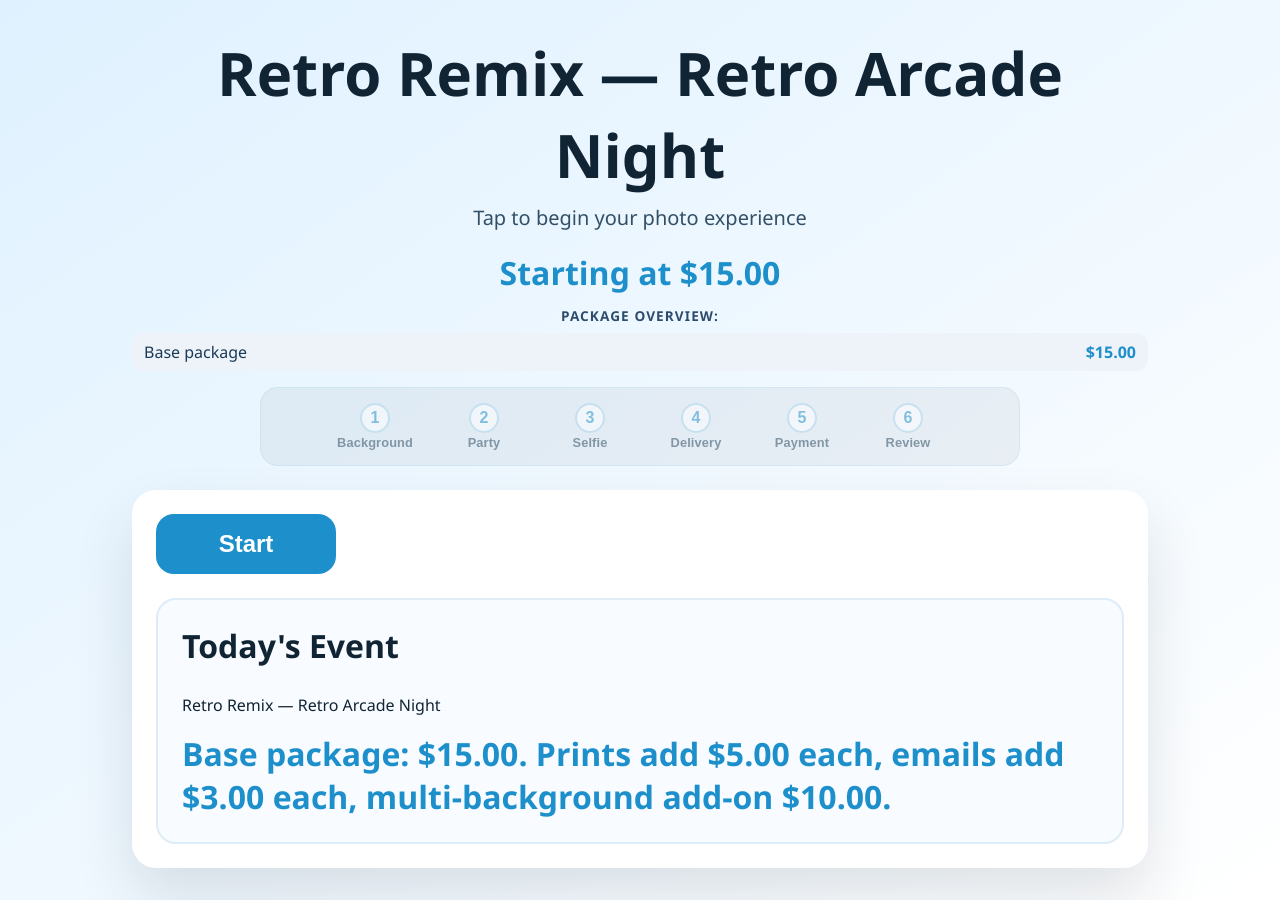
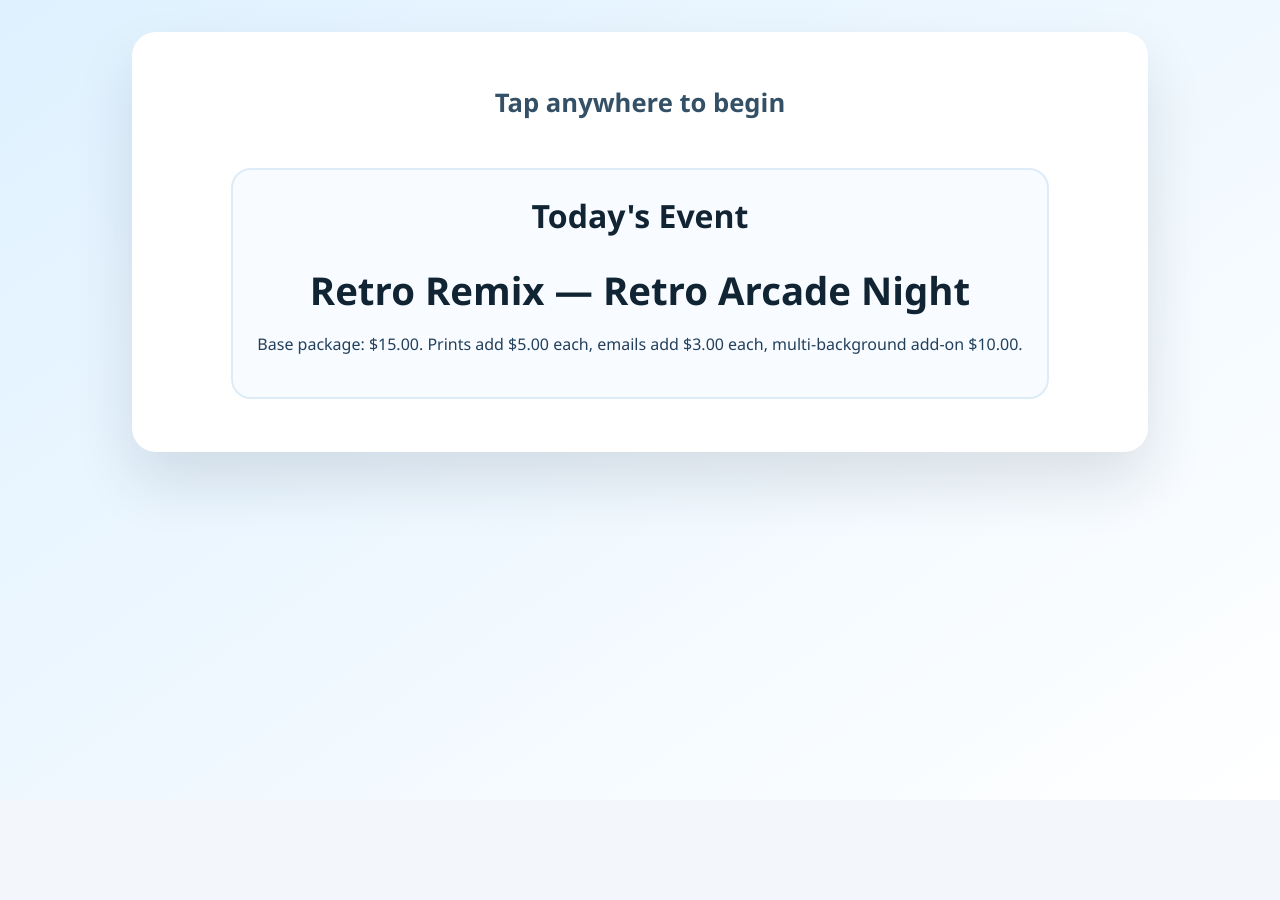
Before and after one commit to johnjimenez-it/Sprint3, a plain HTML site: page index.html in a window 1280 px wide. After the commit the page ends 800 px from the top, so only its background shows below. Drawn offline with Linux system fonts and the light colour scheme.

Commit message:
Refine welcome screen layout

```diff
--- a/index.html
+++ b/index.html
@@ -6,23 +6,27 @@
   <title>Green Screen Kiosk</title>
   <link rel="stylesheet" href="styles.css" />
 </head>
-<body>
+<body class="is-welcome-screen">
   <main id="app">
     <header class="app-header">
-      <h1 id="eventName">Green Screen Express</h1>
-      <p class="subtitle" id="eventTagline">Tap to begin your photo experience</p>
-      <p class="price" id="eventPrice"></p>
-      <div class="price running-total" id="running-total" aria-live="polite"></div>
+      <div class="running-total" id="running-total" aria-live="polite"></div>
     </header>
 
     <nav id="progress-indicator" class="progress-indicator" aria-label="Photo experience progress"></nav>
 
-    <section id="screen-welcome" class="screen active">
-      <button class="primary" id="start-btn" title="Tap to begin the kiosk flow">Start</button>
+    <section
+      id="screen-welcome"
+      class="screen active"
+      role="button"
+      tabindex="0"
+      aria-label="Tap anywhere to begin the kiosk flow"
+    >
+      <p class="welcome-instruction" id="welcome-instruction" aria-hidden="true">Tap anywhere to begin</p>
       <div class="info-card">
         <h2>Today's Event</h2>
         <p id="event-name"></p>
-        <p class="price" id="price-info"></p>
+        <p class="subtitle" id="eventTagline"></p>
+        <p id="price-info"></p>
       </div>
     </section>
 
--- a/script.js
+++ b/script.js
@@ -100,6 +100,8 @@ function showScreen(targetId) {
       currentScreenIndex = index;
     }
   });
+
+  document.body.classList.toggle('is-welcome-screen', targetId === 'screen-welcome');
 
   const progressIndex = progressScreens.indexOf(targetId);
   if (progressIndex !== -1) {
@@ -262,11 +264,22 @@ function init() {
       resetIdleTimer();
     });
   }
+  document.body.classList.add('is-welcome-screen');
   updateProgress('screen-welcome');
 }
 
 function setupNavigation() {
-  document.getElementById('start-btn').addEventListener('click', () => showScreen('screen-background'));
+  const welcomeScreen = document.getElementById('screen-welcome');
+  if (welcomeScreen) {
+    const startExperience = () => showScreen('screen-background');
+    welcomeScreen.addEventListener('click', startExperience);
+    welcomeScreen.addEventListener('keydown', event => {
+      if (event.key === 'Enter' || event.key === ' ') {
+        event.preventDefault();
+        startExperience();
+      }
+    });
+  }
   document.querySelectorAll('[data-next]').forEach(btn => btn.addEventListener('click', goToNextScreen));
   document.querySelectorAll('[data-prev]').forEach(btn => btn.addEventListener('click', goToPreviousScreen));
 }
@@ -276,11 +289,22 @@ function populateEventInfo() {
   if (eventName) {
     eventName.textContent = `${appConfig.eventName}`;
   }
-  const headerName = document.getElementById('eventName');
-  headerName.textContent = appConfig.eventName;
-  document.getElementById('eventTagline').textContent = 'Tap to begin your photo experience';
+  const welcomeInstruction = document.getElementById('welcome-instruction');
+  if (welcomeInstruction) {
+    const promptText = appConfig.startPrompt || 'Tap anywhere to begin';
+    welcomeInstruction.textContent = promptText;
+  }
+  const eventTagline = document.getElementById('eventTagline');
+  if (eventTagline) {
+    const taglineText = appConfig.tagline || (appConfig.backgroundTheme ? `Theme: ${appConfig.backgroundTheme}` : '');
+    eventTagline.textContent = taglineText;
+    eventTagline.hidden = taglineText.trim().length === 0;
+  }
   const priceInfo = document.getElementById('price-info');
-  const headerPrice = document.getElementById('eventPrice');
+  if (!priceInfo) {
+    updatePricingDisplay();
+    return;
+  }
   const baseFormatted = formatCurrency(Number(appConfig.price || 0), appConfig.currency);
   const printFeeText = formatCurrency(getFeeValue('printFee', PRICING_DEFAULTS.printFee), appConfig.currency);
   const emailFeeText = formatCurrency(getFeeValue('emailFee', PRICING_DEFAULTS.emailFee), appConfig.currency);
@@ -288,10 +312,8 @@ function populateEventInfo() {
 
   if (!appConfig.price) {
     priceInfo.textContent = `Today only: Free photo session! Add-ons: prints ${printFeeText} each, emails ${emailFeeText} each, multi-background add-on ${multiFeeText}.`;
-    headerPrice.textContent = 'Free Event';
   } else {
     priceInfo.textContent = `Base package: ${baseFormatted}. Prints add ${printFeeText} each, emails add ${emailFeeText} each, multi-background add-on ${multiFeeText}.`;
-    headerPrice.textContent = `Starting at ${baseFormatted}`;
   }
 
   updatePricingDisplay();
@@ -998,21 +1020,6 @@ function updatePricingDisplay() {
 
   const currentScreenId = screenOrder[currentScreenIndex] || 'screen-welcome';
   const onWelcomeScreen = currentScreenId === 'screen-welcome';
-  const totalText = details.total > 0 ? formatCurrency(details.total, details.currency) : 'Free';
-
-  const headerPrice = document.getElementById('eventPrice');
-  if (headerPrice) {
-    if (onWelcomeScreen) {
-      if (details.basePrice) {
-        headerPrice.textContent = `Starting at ${formatCurrency(details.basePrice, details.currency)}`;
-      } else {
-        headerPrice.textContent = 'Free Event';
-      }
-    } else {
-      headerPrice.textContent = `Total: ${totalText}`;
-    }
-  }
-
   const priceInfo = document.getElementById('price-info');
   if (priceInfo) {
     const priceMessage = appConfig.price
--- a/styles.css
+++ b/styles.css
@@ -21,6 +21,11 @@ body {
   background: linear-gradient(145deg, #dff1ff, #ffffff);
 }
 
+body.is-welcome-screen .app-header,
+body.is-welcome-screen #progress-indicator {
+  display: none;
+}
+
 #app {
   width: min(100%, 1080px);
   padding: 2rem;
@@ -42,6 +47,26 @@ body {
   color: #335066;
 }
 
+#event-name {
+  font-size: clamp(1.75rem, 4vw, 2.4rem);
+  font-weight: 700;
+  margin: 0.25rem 0;
+  color: #112433;
+}
+
+#eventTagline {
+  margin: 0.25rem 0 0;
+  font-size: 1.1rem;
+  color: #3d5670;
+}
+
+#price-info {
+  margin-top: 1rem;
+  font-size: 1rem;
+  line-height: 1.55;
+  color: #22405c;
+}
+
 .screen {
   display: none;
   background: white;
@@ -52,6 +77,34 @@ body {
 
 .screen.active {
   display: block;
+}
+
+#screen-welcome {
+  display: flex;
+  flex-direction: column;
+  align-items: center;
+  justify-content: center;
+  gap: 1.5rem;
+  text-align: center;
+  cursor: pointer;
+  min-height: 420px;
+  transition: transform 0.2s ease;
+}
+
+#screen-welcome:focus-visible {
+  outline: 4px solid var(--secondary);
+  outline-offset: 6px;
+}
+
+#screen-welcome:active {
+  transform: scale(0.98);
+}
+
+.welcome-instruction {
+  font-size: clamp(1.5rem, 2vw, 2rem);
+  font-weight: 600;
+  color: #335066;
+  margin: 0;
 }
 
 .screen h2 {
@@ -260,7 +313,7 @@ body {
   color: var(--primary);
 }
 
-.price.running-total {
+.running-total {
   font-size: 1rem;
   color: #1b3b58;
   margin-top: 0.75rem;
```
